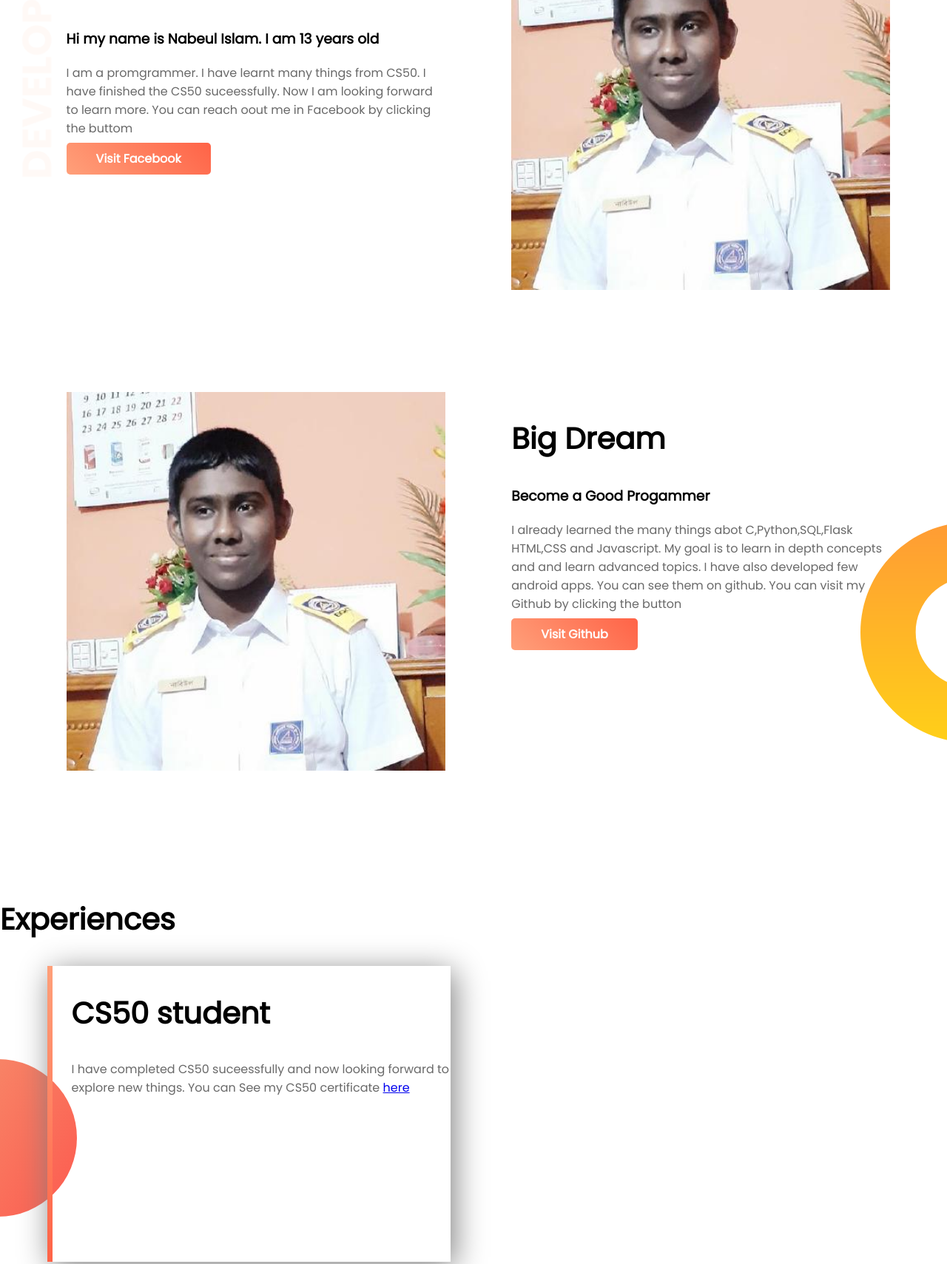
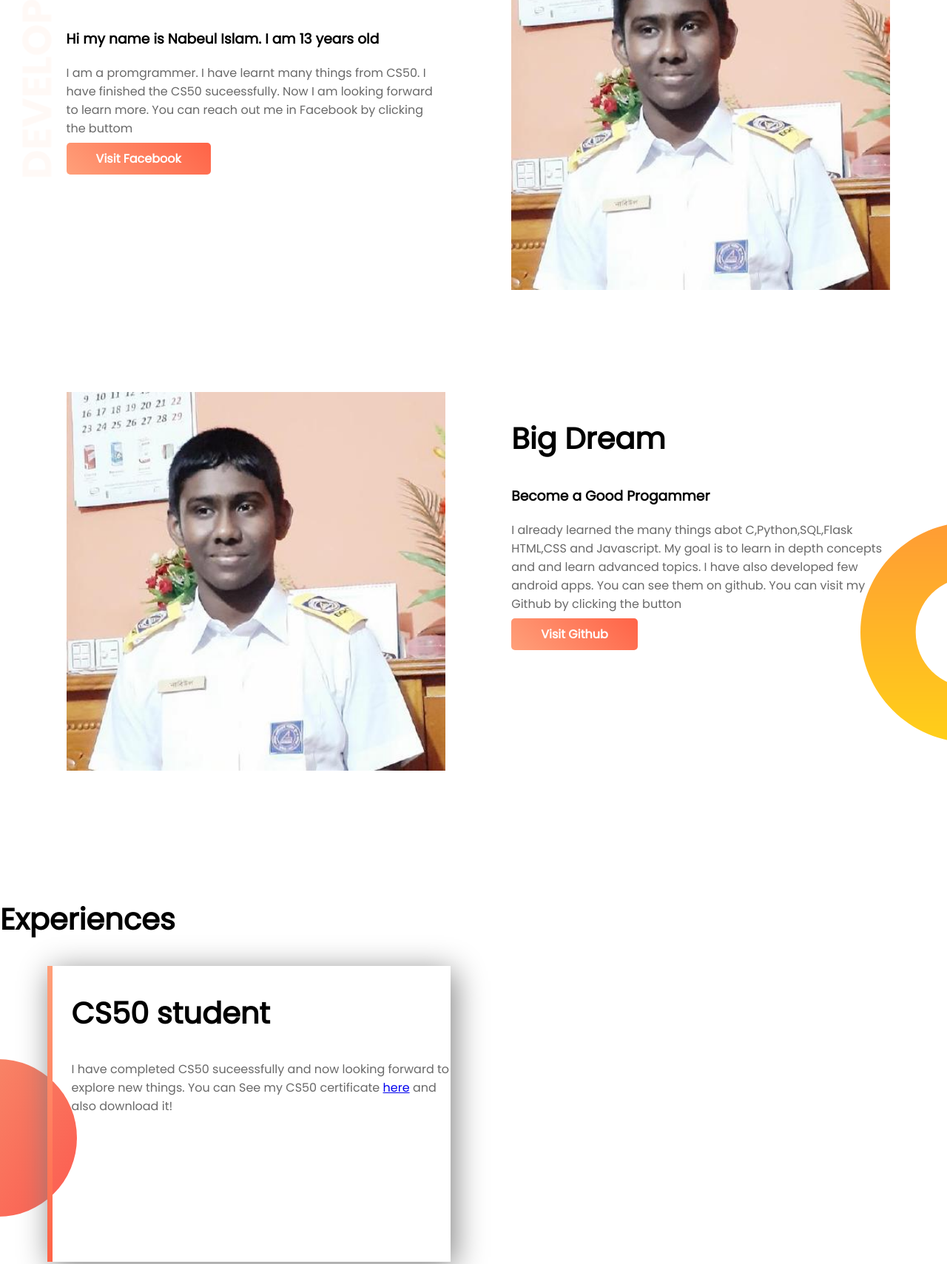
Before and after one commit to nabeulislam/nabeulislam.github.io, a plain HTML site: page index.html in a window 1280 px wide. Shown: the part 120-1829 px from the top of the page at 74% size. Drawn offline with Linux system fonts and the light colour scheme.

Commit message:
Update index.html

```diff
--- a/index.html
+++ b/index.html
@@ -14,7 +14,7 @@
 
             <h1><span>Nabeul</span> Islam</h1>
             <h3>Hi my name is Nabeul Islam. I am 13 years old</h3>
-            <p>I am a promgrammer. I have learnt many things from CS50. I have finished the CS50 suceessfully. Now I am looking forward to learn more. You can reach oout me in Facebook by clicking the buttom </p>
+            <p>I am a promgrammer. I have learnt many things from CS50. I have finished the CS50 suceessfully. Now I am looking forward to learn more. You can reach out me in Facebook by clicking the buttom </p>
             <a class="anchor-button" target="_blank" href="https://www.facebook.com/nabeulislam0101/">Visit Facebook</a>
         </div>
         <div class="half-width">
@@ -36,7 +36,7 @@
         <h2>Experiences</h2>
         <div class="half-width" id="full-stack">
             <h2>CS50 student</h2>
-            <p>I have completed CS50 suceessfully and now looking forward to explore new things. You can See my CS50 certificate <a  href="https://certificates.cs50.io/8111ca18-b52d-4e5b-a477-29384d0c759c.pdf?size=letter">here</a></p>
+            <p>I have completed CS50 suceessfully and now looking forward to explore new things. You can See my CS50 certificate <a  href="https://certificates.cs50.io/8111ca18-b52d-4e5b-a477-29384d0c759c.pdf?size=letter">here</a> and also download it!</p>
         </div>
 
     </section>
```
